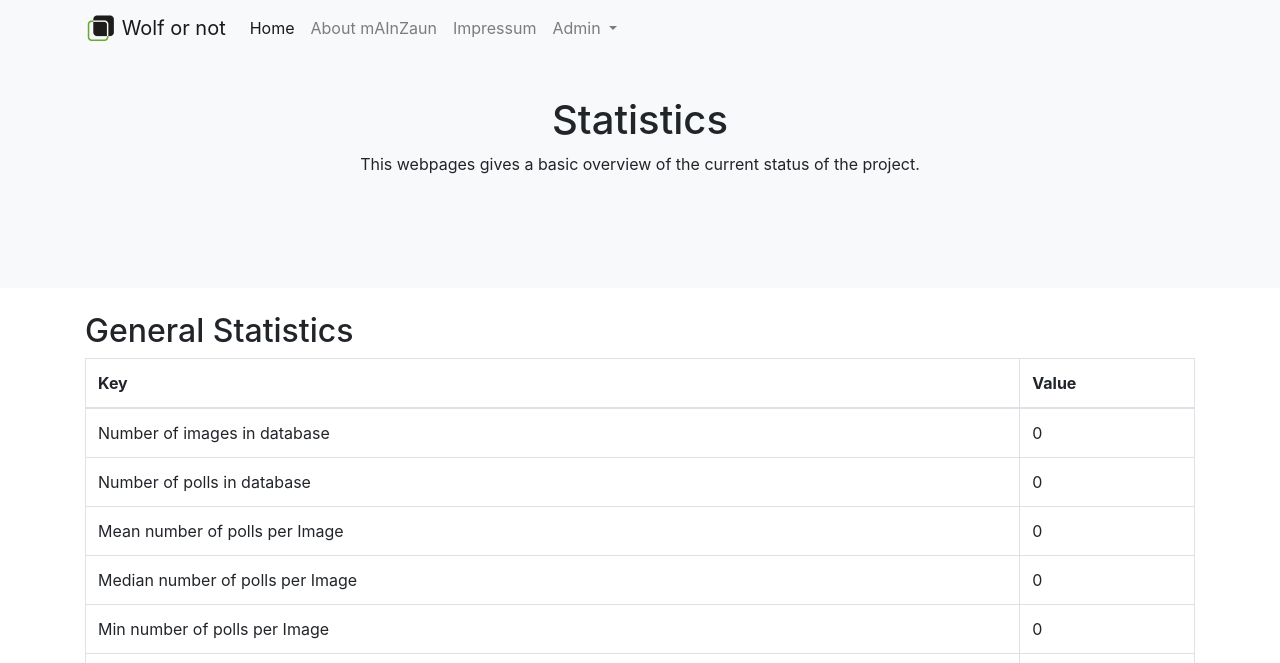
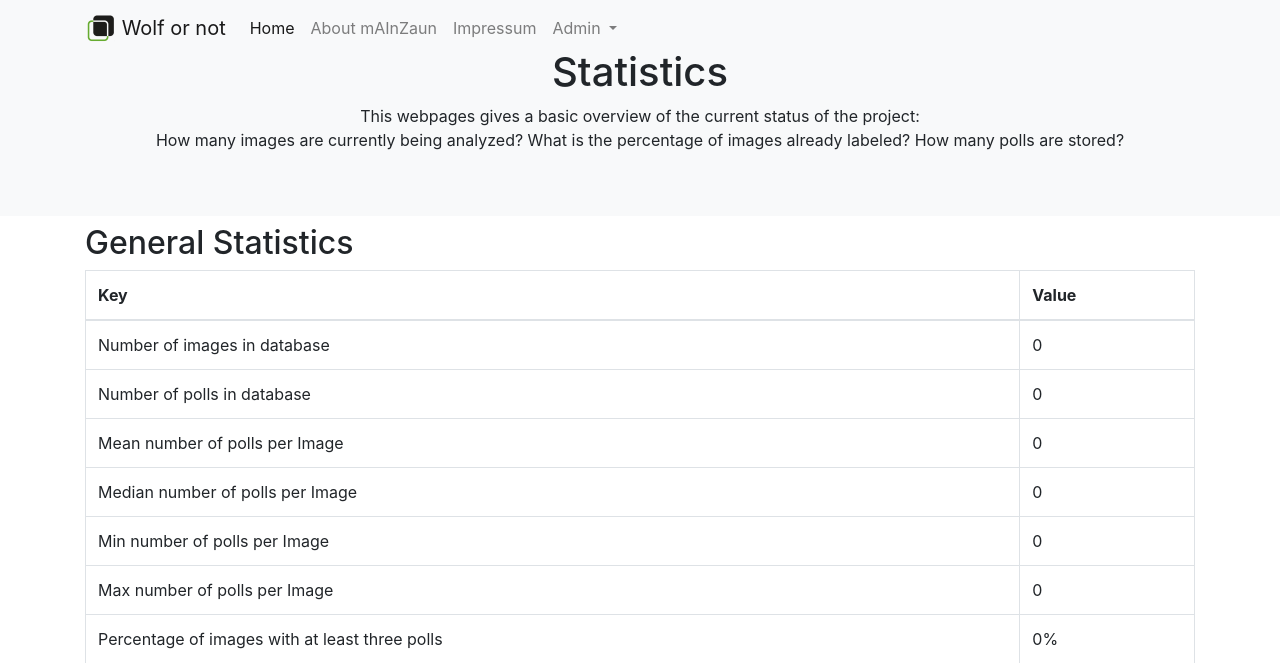
Before and after one commit to ComNets-Bremen/Wolf-or-Not, a Django app: page /simplelabel/statistics in a window 1280 px wide. Shown: the top 663 px of the page. Run offline with Django 3.2, Linux system fonts and the light colour scheme; data that the repository does not hold is empty; some libraries are stand-ins or nearby versions.

Commit message:
Some more text and comments

```diff
--- a/simplelabel/templates/simplelabel/statistics.html
+++ b/simplelabel/templates/simplelabel/statistics.html
@@ -5,10 +5,13 @@
 
 
 {% block main %}
-    <div class="p-5 mb-4 bg-light rounded-3 text-center">
-      <div class="container-fluid py-5">
+    <div class="p-5 mb-2 bg-light rounded-3 text-center">
+      <div class="container">
         <h1 class="display-5 fw-bold">Statistics</h1>
-        <p class="col">This webpages gives a basic overview of the current status of the project.</p>
+        <p class="col">
+        This webpages gives a basic overview of the current status of the project: <br/>
+        How many images are currently being analyzed? What is the percentage of images already labeled? How many polls are stored?
+        </p>
 
       </div>
     </div>
--- a/simplelabel/views.py
+++ b/simplelabel/views.py
@@ -31,6 +31,10 @@ def index(request):
 def redirect_to_here(request):
     return HttpResponseRedirect(reverse("index"))
 
+
+"""
+Show some simple statistics of the data currently being labeled
+"""
 def get_statistics(request):
     p = Image.objects.filter(image_dataset__dataset_active=True).annotate(num_polls=Count("poll", distinct=True)).order_by("-num_polls").values_list("num_polls", "image_uuid")
 
@@ -69,6 +73,7 @@ def get_statistics(request):
 
     return render(request, 'simplelabel/statistics.html', data)
 
+
 """
 Show the requested image and make sure it is something which can be shown in the Webbrowser
 """
@@ -84,6 +89,9 @@ def get_image(request, uuid, max_size=400):
 
     return FileResponse(out, content_type="image/jpeg")
 
+"""
+View to upload additional images
+"""
 class UploadImagesView(LoginRequiredMixin, CreateView):
     form_class = FileFieldForm
     template_name = "simplelabel/upload.html"
@@ -102,6 +110,10 @@ class UploadImagesView(LoginRequiredMixin, CreateView):
         return HttpResponseRedirect(self.get_success_url())
 
 
+"""
+The poll view: Get a random image, show it and store the poll results to the
+database.
+"""
 class PollImageView(FormView):
     form_class = PollForm
     template_name = "simplelabel/poll.html"
@@ -180,7 +192,6 @@ class DownloadView(LoginRequiredMixin, FormView):
         ret["images"] = []
         ret["classes"] = [{"class_name" : cls[0], "class_id" : cls[1]} for cls in Class.objects.all().values_list('class_name', 'class_id')]
         ret["properties"] = [p[0] for p in Property.objects.all().values_list('property_name')]
-        print(ret["properties"])
 
         for image in related_images:
             img = {}
```
